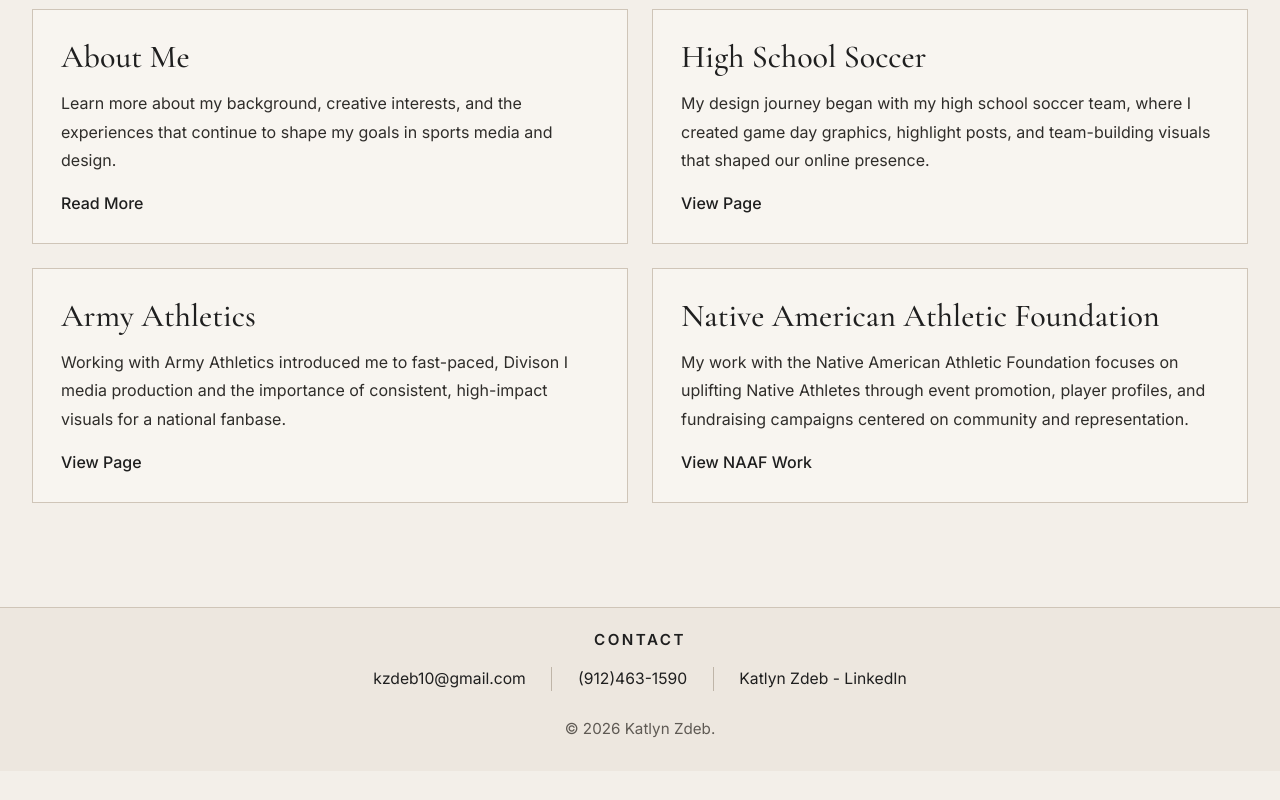
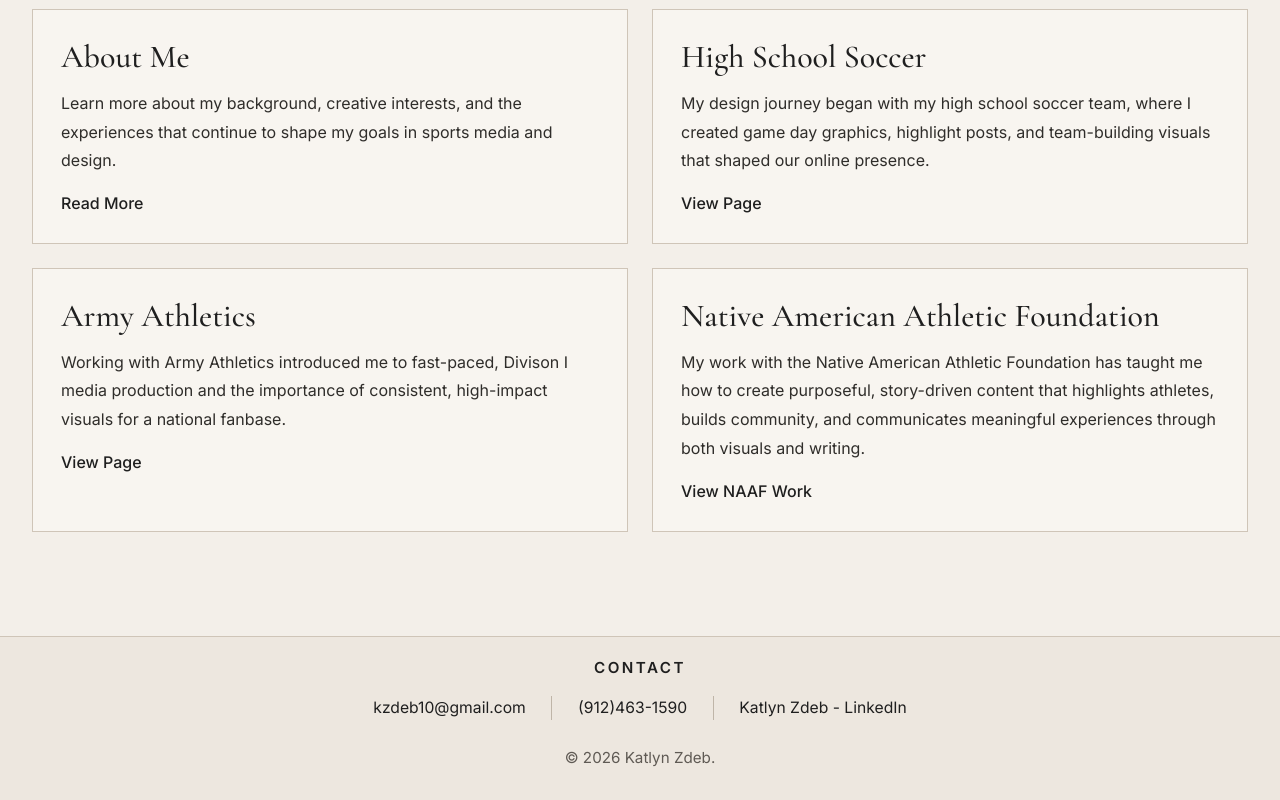
Before and after one commit to Katlyn-Zdeb/portfolio_kz, a plain HTML site: page index.html in a window 1280 px wide. Shown: the part 846-1646 px from the top of the page. Before the commit the page ends 1617 px from the top, so only its background shows below. Drawn offline with nearby package versions, Linux system fonts and the light colour scheme.

Commit message:
Update index.html

```diff
--- a/index.html
+++ b/index.html
@@ -81,7 +81,7 @@
 
 					<div class="feature-card">
 						<h3> Native American Athletic Foundation </h3>
-						<p> My work with the Native American Athletic Foundation focuses on uplifting Native Athletes through event promotion, player profiles, and fundraising campaigns centered on community and representation. </p>
+						<p> My work with the Native American Athletic Foundation has taught me how to create purposeful, story-driven content that highlights athletes, builds community, and communicates meaningful experiences through both visuals and writing. </p>
 						<a href="naaf.html"> View NAAF Work </a>
 					</div>
 				</div>
```
